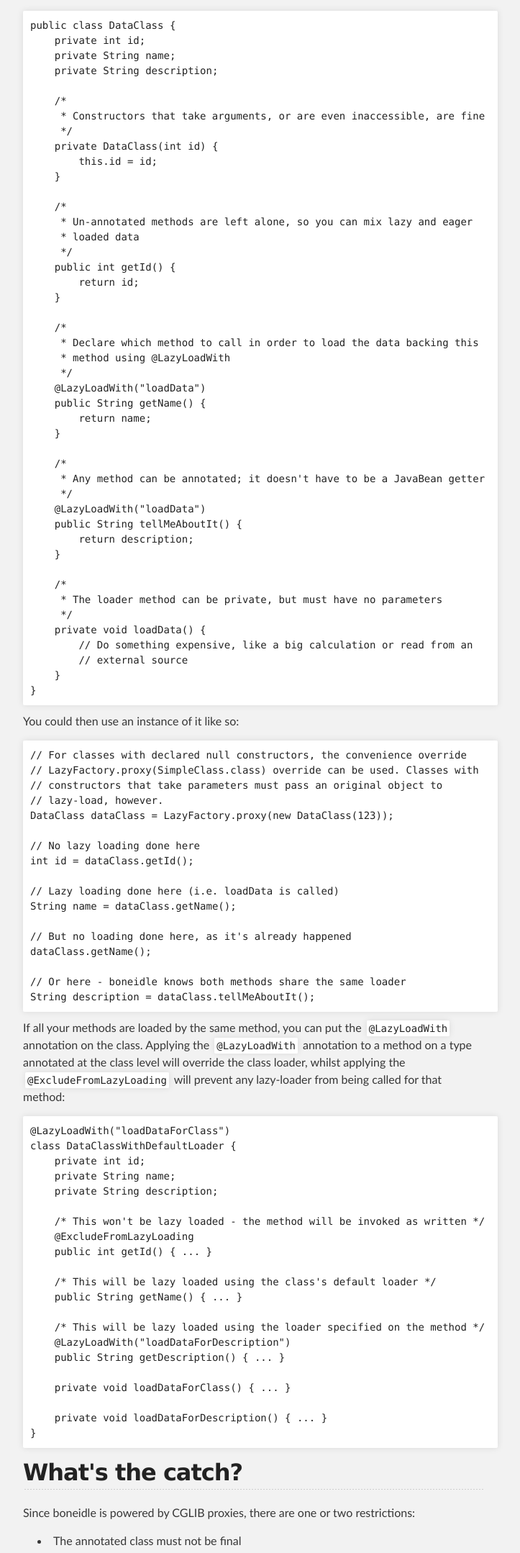
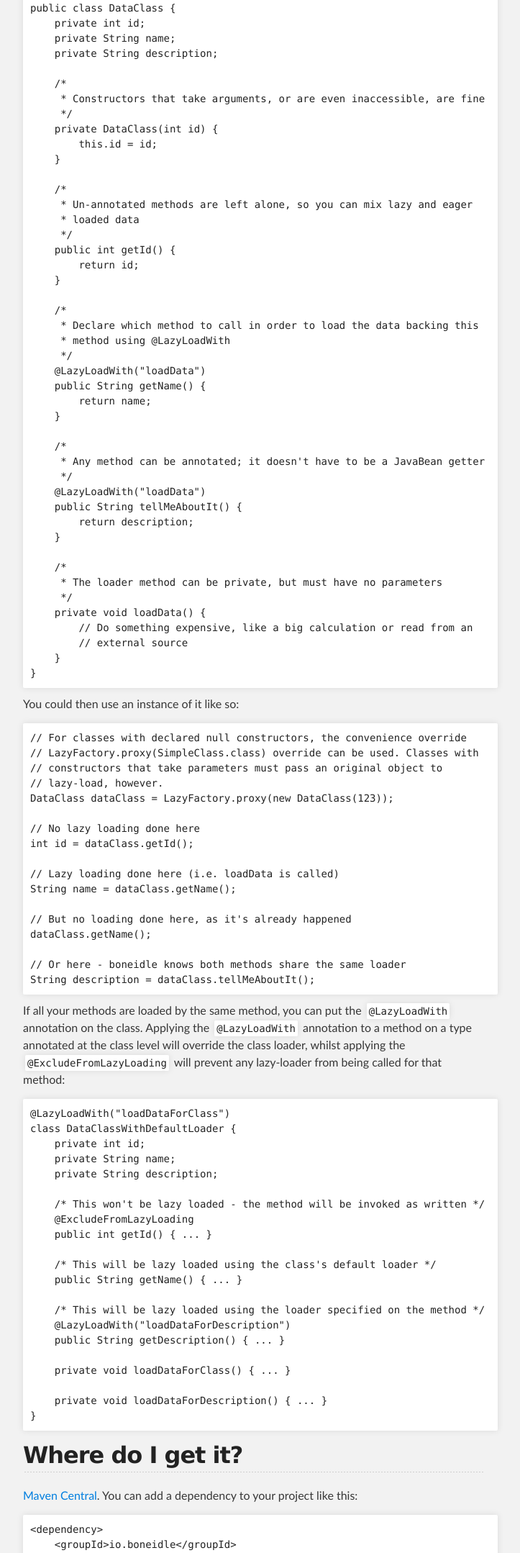
Before and after one commit to rowanhill/boneidle, a plain HTML site: page index.html in a window 1280 px wide. Shown: the part 642-2800 px from the top of the page at 72% size, without its empty margins (288-1011 px from the left). Drawn offline with Linux system fonts and the light colour scheme.

Commit message:
Create gh-pages branch via GitHub

```diff
--- a/index.html
+++ b/index.html
@@ -49,97 +49,119 @@ Don't worry, boneidle has got you covered with these three easy steps:</p>
 
 <p>Suppose you have a data holder class that looks like:</p>
 
-<div class="highlight highlight-java"><pre><span class="pl-mc"><span class="pl-s">public</span> <span class="pl-mc"><span class="pl-s">class</span> <span class="pl-entc">DataClass</span></span> <span class="pl-mc">{</span></span>
-<span class="pl-mc"><span class="pl-mc">    <span class="pl-s">private</span> <span class="pl-s">int</span> id;</span></span>
-<span class="pl-mc"><span class="pl-mc">    <span class="pl-s">private</span> <span class="pl-s">String</span> name;</span></span>
-<span class="pl-mc"><span class="pl-mc">    <span class="pl-s">private</span> <span class="pl-s">String</span> description;</span></span>
-<span class="pl-mc"><span class="pl-mc"></span></span>
-<span class="pl-mc"><span class="pl-mc">    <span class="pl-c"><span class="pl-pdc">/*</span></span></span></span>
-<span class="pl-mc"><span class="pl-mc"><span class="pl-c">     * Constructors that take arguments, or are even inaccessible, are fine</span></span></span>
-<span class="pl-mc"><span class="pl-mc"><span class="pl-c">     <span class="pl-pdc">*/</span></span></span></span>
-<span class="pl-mc"><span class="pl-mc">    <span class="pl-s">private</span> <span class="pl-enf">DataClass</span>(<span class="pl-s">int</span> <span class="pl-v">id</span>) {</span></span>
-<span class="pl-mc"><span class="pl-mc">        <span class="pl-v">this</span><span class="pl-ko">.</span>id <span class="pl-ko">=</span> id;</span></span>
-<span class="pl-mc"><span class="pl-mc">    }</span></span>
-<span class="pl-mc"><span class="pl-mc"></span></span>
-<span class="pl-mc"><span class="pl-mc">    <span class="pl-c"><span class="pl-pdc">/*</span></span></span></span>
-<span class="pl-mc"><span class="pl-mc"><span class="pl-c">     * Un-annotated methods are left alone, so you can mix lazy and eager </span></span></span>
-<span class="pl-mc"><span class="pl-mc"><span class="pl-c">     * loaded data</span></span></span>
-<span class="pl-mc"><span class="pl-mc"><span class="pl-c">     <span class="pl-pdc">*/</span></span></span></span>
-<span class="pl-mc"><span class="pl-mc">    <span class="pl-s">public</span> <span class="pl-s">int</span> <span class="pl-enf">getId</span>() {</span></span>
-<span class="pl-mc"><span class="pl-mc">        <span class="pl-k">return</span> id;</span></span>
-<span class="pl-mc"><span class="pl-mc">    }</span></span>
-<span class="pl-mc"><span class="pl-mc"></span></span>
-<span class="pl-mc"><span class="pl-mc">    <span class="pl-c"><span class="pl-pdc">/*</span></span></span></span>
-<span class="pl-mc"><span class="pl-mc"><span class="pl-c">     * Declare which method to call in order to load the data backing this </span></span></span>
-<span class="pl-mc"><span class="pl-mc"><span class="pl-c">     * method using @LazyLoadWith</span></span></span>
-<span class="pl-mc"><span class="pl-mc"><span class="pl-c">     <span class="pl-pdc">*/</span></span></span></span>
-<span class="pl-mc"><span class="pl-mc">    <span class="pl-s">@LazyLoadWith</span>(<span class="pl-s1"><span class="pl-pds">"</span>loadData<span class="pl-pds">"</span></span>)</span></span>
-<span class="pl-mc"><span class="pl-mc">    <span class="pl-s">public</span> <span class="pl-s">String</span> <span class="pl-enf">getName</span>() {</span></span>
-<span class="pl-mc"><span class="pl-mc">        <span class="pl-k">return</span> name;</span></span>
-<span class="pl-mc"><span class="pl-mc">    }</span></span>
-<span class="pl-mc"><span class="pl-mc"></span></span>
-<span class="pl-mc"><span class="pl-mc">    <span class="pl-c"><span class="pl-pdc">/*</span></span></span></span>
-<span class="pl-mc"><span class="pl-mc"><span class="pl-c">     * Any method can be annotated; it doesn't have to be a JavaBean getter</span></span></span>
-<span class="pl-mc"><span class="pl-mc"><span class="pl-c">     <span class="pl-pdc">*/</span></span></span></span>
-<span class="pl-mc"><span class="pl-mc">    <span class="pl-s">@LazyLoadWith</span>(<span class="pl-s1"><span class="pl-pds">"</span>loadData<span class="pl-pds">"</span></span>)</span></span>
-<span class="pl-mc"><span class="pl-mc">    <span class="pl-s">public</span> <span class="pl-s">String</span> <span class="pl-enf">tellMeAboutIt</span>() {</span></span>
-<span class="pl-mc"><span class="pl-mc">        <span class="pl-k">return</span> description;</span></span>
-<span class="pl-mc"><span class="pl-mc">    }</span></span>
-<span class="pl-mc"><span class="pl-mc"></span></span>
-<span class="pl-mc"><span class="pl-mc">    <span class="pl-c"><span class="pl-pdc">/*</span></span></span></span>
-<span class="pl-mc"><span class="pl-mc"><span class="pl-c">     * The loader method can be private, but must have no parameters</span></span></span>
-<span class="pl-mc"><span class="pl-mc"><span class="pl-c">     <span class="pl-pdc">*/</span></span></span></span>
-<span class="pl-mc"><span class="pl-mc">    <span class="pl-s">private</span> <span class="pl-s">void</span> <span class="pl-enf">loadData</span>() {</span></span>
-<span class="pl-mc"><span class="pl-mc">        <span class="pl-c"><span class="pl-pdc">//</span> Do something expensive, like a big calculation or read from an</span></span></span>
-<span class="pl-mc"><span class="pl-mc">        <span class="pl-c"><span class="pl-pdc">//</span> external source</span></span></span>
-<span class="pl-mc"><span class="pl-mc">    }</span></span>
-<span class="pl-mc"><span class="pl-mc"></span>}</span></pre></div>
+<div class="highlight highlight-java"><pre><span class="pl-s">public</span> <span class="pl-s">class</span> <span class="pl-en">DataClass</span> {
+    <span class="pl-s">private</span> <span class="pl-st">int</span> id;
+    <span class="pl-s">private</span> <span class="pl-stj">String</span> name;
+    <span class="pl-s">private</span> <span class="pl-stj">String</span> description;
+
+    <span class="pl-c">/*</span>
+<span class="pl-c">     * Constructors that take arguments, or are even inaccessible, are fine</span>
+<span class="pl-c">     */</span>
+    <span class="pl-s">private</span> <span class="pl-en">DataClass</span>(<span class="pl-st">int</span> <span class="pl-v">id</span>) {
+        <span class="pl-v">this</span><span class="pl-k">.</span>id <span class="pl-k">=</span> id;
+    }
+
+    <span class="pl-c">/*</span>
+<span class="pl-c">     * Un-annotated methods are left alone, so you can mix lazy and eager </span>
+<span class="pl-c">     * loaded data</span>
+<span class="pl-c">     */</span>
+    <span class="pl-s">public</span> <span class="pl-st">int</span> <span class="pl-en">getId</span>() {
+        <span class="pl-k">return</span> id;
+    }
+
+    <span class="pl-c">/*</span>
+<span class="pl-c">     * Declare which method to call in order to load the data backing this </span>
+<span class="pl-c">     * method using @LazyLoadWith</span>
+<span class="pl-c">     */</span>
+    <span class="pl-st">@LazyLoadWith</span>(<span class="pl-s1"><span class="pl-pds">"</span>loadData<span class="pl-pds">"</span></span>)
+    <span class="pl-s">public</span> <span class="pl-stj">String</span> <span class="pl-en">getName</span>() {
+        <span class="pl-k">return</span> name;
+    }
+
+    <span class="pl-c">/*</span>
+<span class="pl-c">     * Any method can be annotated; it doesn't have to be a JavaBean getter</span>
+<span class="pl-c">     */</span>
+    <span class="pl-st">@LazyLoadWith</span>(<span class="pl-s1"><span class="pl-pds">"</span>loadData<span class="pl-pds">"</span></span>)
+    <span class="pl-s">public</span> <span class="pl-stj">String</span> <span class="pl-en">tellMeAboutIt</span>() {
+        <span class="pl-k">return</span> description;
+    }
+
+    <span class="pl-c">/*</span>
+<span class="pl-c">     * The loader method can be private, but must have no parameters</span>
+<span class="pl-c">     */</span>
+    <span class="pl-s">private</span> <span class="pl-st">void</span> <span class="pl-en">loadData</span>() {
+        <span class="pl-c">// Do something expensive, like a big calculation or read from an</span>
+        <span class="pl-c">// external source</span>
+    }
+}</pre></div>
 
 <p>You could then use an instance of it like so:</p>
 
-<div class="highlight highlight-java"><pre><span class="pl-c"><span class="pl-pdc">//</span> For classes with declared null constructors, the convenience override</span>
-<span class="pl-c"><span class="pl-pdc">//</span> LazyFactory.proxy(SimpleClass.class) override can be used. Classes with</span>
-<span class="pl-c"><span class="pl-pdc">//</span> constructors that take parameters must pass an original object to </span>
-<span class="pl-c"><span class="pl-pdc">//</span> lazy-load, however.</span>
-<span class="pl-s">DataClass</span> dataClass <span class="pl-ko">=</span> <span class="pl-s">LazyFactory</span><span class="pl-ko">.</span>proxy(<span class="pl-k">new</span> <span class="pl-s">DataClass</span>(<span class="pl-cn">123</span>));
+<div class="highlight highlight-java"><pre><span class="pl-c">// For classes with declared null constructors, the convenience override</span>
+<span class="pl-c">// LazyFactory.proxy(SimpleClass.class) override can be used. Classes with</span>
+<span class="pl-c">// constructors that take parameters must pass an original object to </span>
+<span class="pl-c">// lazy-load, however.</span>
+<span class="pl-stj">DataClass</span> dataClass <span class="pl-k">=</span> <span class="pl-stj">LazyFactory</span><span class="pl-k">.</span>proxy(<span class="pl-k">new</span> <span class="pl-stj">DataClass</span>(<span class="pl-c1">123</span>));
 
-<span class="pl-c"><span class="pl-pdc">//</span> No lazy loading done here</span>
-<span class="pl-s">int</span> id <span class="pl-ko">=</span> dataClass<span class="pl-ko">.</span>getId();
+<span class="pl-c">// No lazy loading done here</span>
+<span class="pl-st">int</span> id <span class="pl-k">=</span> dataClass<span class="pl-k">.</span>getId();
 
-<span class="pl-c"><span class="pl-pdc">//</span> Lazy loading done here (i.e. loadData is called)</span>
-<span class="pl-s">String</span> name <span class="pl-ko">=</span> dataClass<span class="pl-ko">.</span>getName();
+<span class="pl-c">// Lazy loading done here (i.e. loadData is called)</span>
+<span class="pl-stj">String</span> name <span class="pl-k">=</span> dataClass<span class="pl-k">.</span>getName();
 
-<span class="pl-c"><span class="pl-pdc">//</span> But no loading done here, as it's already happened</span>
-dataClass<span class="pl-ko">.</span>getName();
+<span class="pl-c">// But no loading done here, as it's already happened</span>
+dataClass<span class="pl-k">.</span>getName();
 
-<span class="pl-c"><span class="pl-pdc">//</span> Or here - boneidle knows both methods share the same loader</span>
-<span class="pl-s">String</span> description <span class="pl-ko">=</span> dataClass<span class="pl-ko">.</span>tellMeAboutIt();</pre></div>
+<span class="pl-c">// Or here - boneidle knows both methods share the same loader</span>
+<span class="pl-stj">String</span> description <span class="pl-k">=</span> dataClass<span class="pl-k">.</span>tellMeAboutIt();</pre></div>
 
 <p>If all your methods are loaded by the same method, you can put the <code>@LazyLoadWith</code> annotation on the class. Applying
 the <code>@LazyLoadWith</code> annotation to a method on a type annotated at the class level will override the class loader, whilst
 applying the <code>@ExcludeFromLazyLoading</code> will prevent any lazy-loader from being called for that method:</p>
 
 <div class="highlight highlight-java"><pre>@LazyLoadWith(<span class="pl-s1"><span class="pl-pds">"</span>loadDataForClass<span class="pl-pds">"</span></span>)
-<span class="pl-mc"><span class="pl-mc"><span class="pl-s">class</span> <span class="pl-entc">DataClassWithDefaultLoader</span></span> <span class="pl-mc">{</span></span>
-<span class="pl-mc"><span class="pl-mc">    <span class="pl-s">private</span> <span class="pl-s">int</span> id;</span></span>
-<span class="pl-mc"><span class="pl-mc">    <span class="pl-s">private</span> <span class="pl-s">String</span> name;</span></span>
-<span class="pl-mc"><span class="pl-mc">    <span class="pl-s">private</span> <span class="pl-s">String</span> description;</span></span>
-<span class="pl-mc"><span class="pl-mc"></span></span>
-<span class="pl-mc"><span class="pl-mc">    <span class="pl-c"><span class="pl-pdc">/*</span> This won't be lazy loaded - the method will be invoked as written <span class="pl-pdc">*/</span></span></span></span>
-<span class="pl-mc"><span class="pl-mc">    <span class="pl-s">@ExcludeFromLazyLoading</span></span></span>
-<span class="pl-mc"><span class="pl-mc">    <span class="pl-s">public</span> <span class="pl-s">int</span> <span class="pl-enf">getId</span>() { <span class="pl-cn">...</span> }</span></span>
-<span class="pl-mc"><span class="pl-mc"></span></span>
-<span class="pl-mc"><span class="pl-mc">    <span class="pl-c"><span class="pl-pdc">/*</span> This will be lazy loaded using the class's default loader <span class="pl-pdc">*/</span></span></span></span>
-<span class="pl-mc"><span class="pl-mc">    <span class="pl-s">public</span> <span class="pl-s">String</span> <span class="pl-enf">getName</span>() { <span class="pl-cn">...</span> }</span></span>
-<span class="pl-mc"><span class="pl-mc"></span></span>
-<span class="pl-mc"><span class="pl-mc">    <span class="pl-c"><span class="pl-pdc">/*</span> This will be lazy loaded using the loader specified on the method <span class="pl-pdc">*/</span></span></span></span>
-<span class="pl-mc"><span class="pl-mc">    <span class="pl-s">@LazyLoadWith</span>(<span class="pl-s1"><span class="pl-pds">"</span>loadDataForDescription<span class="pl-pds">"</span></span>)</span></span>
-<span class="pl-mc"><span class="pl-mc">    <span class="pl-s">public</span> <span class="pl-s">String</span> <span class="pl-enf">getDescription</span>() { <span class="pl-cn">...</span> }</span></span>
-<span class="pl-mc"><span class="pl-mc"></span></span>
-<span class="pl-mc"><span class="pl-mc">    <span class="pl-s">private</span> <span class="pl-s">void</span> <span class="pl-enf">loadDataForClass</span>() { <span class="pl-cn">...</span> }</span></span>
-<span class="pl-mc"><span class="pl-mc"></span></span>
-<span class="pl-mc"><span class="pl-mc">    <span class="pl-s">private</span> <span class="pl-s">void</span> <span class="pl-enf">loadDataForDescription</span>() { <span class="pl-cn">...</span> }</span></span>
-<span class="pl-mc"><span class="pl-mc"></span>}</span></pre></div>
+<span class="pl-s">class</span> <span class="pl-en">DataClassWithDefaultLoader</span> {
+    <span class="pl-s">private</span> <span class="pl-st">int</span> id;
+    <span class="pl-s">private</span> <span class="pl-stj">String</span> name;
+    <span class="pl-s">private</span> <span class="pl-stj">String</span> description;
+
+    <span class="pl-c">/* This won't be lazy loaded - the method will be invoked as written */</span>
+    <span class="pl-st">@ExcludeFromLazyLoading</span>
+    <span class="pl-s">public</span> <span class="pl-st">int</span> <span class="pl-en">getId</span>() { <span class="pl-c1">...</span> }
+
+    <span class="pl-c">/* This will be lazy loaded using the class's default loader */</span>
+    <span class="pl-s">public</span> <span class="pl-stj">String</span> <span class="pl-en">getName</span>() { <span class="pl-c1">...</span> }
+
+    <span class="pl-c">/* This will be lazy loaded using the loader specified on the method */</span>
+    <span class="pl-st">@LazyLoadWith</span>(<span class="pl-s1"><span class="pl-pds">"</span>loadDataForDescription<span class="pl-pds">"</span></span>)
+    <span class="pl-s">public</span> <span class="pl-stj">String</span> <span class="pl-en">getDescription</span>() { <span class="pl-c1">...</span> }
+
+    <span class="pl-s">private</span> <span class="pl-st">void</span> <span class="pl-en">loadDataForClass</span>() { <span class="pl-c1">...</span> }
+
+    <span class="pl-s">private</span> <span class="pl-st">void</span> <span class="pl-en">loadDataForDescription</span>() { <span class="pl-c1">...</span> }
+}</pre></div>
+
+<h2>
+<a id="where-do-i-get-it" class="anchor" href="#where-do-i-get-it" aria-hidden="true"><span class="octicon octicon-link"></span></a>Where do I get it?</h2>
+
+<p><a href="http://search.maven.org/#artifactdetails%7Cio.boneidle%7Cboneidle-core%7C1.0.0%7Cjar">Maven Central</a>. You can add a dependency to your project like this:</p>
+
+<div class="highlight highlight-xml"><pre>&lt;<span class="pl-ent">dependency</span>&gt;
+    &lt;<span class="pl-ent">groupId</span>&gt;io.boneidle&lt;/<span class="pl-ent">groupId</span>&gt;
+    &lt;<span class="pl-ent">artifactId</span>&gt;boneidle-core&lt;/<span class="pl-ent">artifactId</span>&gt;
+    &lt;<span class="pl-ent">version</span>&gt;1.0.0&lt;/<span class="pl-ent">version</span>&gt;
+&lt;/<span class="pl-ent">dependency</span>&gt;</pre></div>
+
+<p>There are two artifacts to be aware of:</p>
+
+<ul>
+<li>
+<strong>boneidle-annotations</strong> which contains <em>only</em> the annotation classes, for use with marking up a class for lazy loading</li>
+<li>
+<strong>boneidle-core</strong> which includes boneidle-annotations <em>plus</em> the classes needing for generating lazy-loading proxies.</li>
+</ul>
+
+<p>If you're not sure which you want, use boneidle-core; boneidle-annotations is intended for use with library modules/projects that define lazily loaded classes, but don't actually make use of them.</p>
 
 <h2>
 <a id="whats-the-catch" class="anchor" href="#whats-the-catch" aria-hidden="true"><span class="octicon octicon-link"></span></a>What's the catch?</h2>
--- a/stylesheets/stylesheet.css
+++ b/stylesheets/stylesheet.css
@@ -201,12 +201,14 @@ ul, ol, dl {
 }
 
 ul {
-  list-style: inside;
+  list-style-position: inside;
+  list-style: disc;
   padding-left: 20px;
 }
 
 ol {
-  list-style: decimal inside;
+  list-style-position: inside;
+  list-style: decimal;
   padding-left: 20px;
 }
 
```
Also changed, not shown: params.json (+1 -1 lines).
